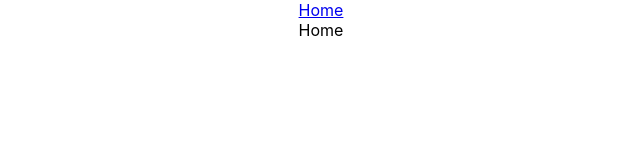
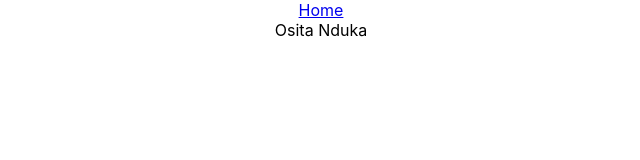
Before and after one commit to OsitaNduka/react-portfolio, a React (Create React App) app: page / in a window 1280 px wide. Shown: the top 160 px of the page, without its empty margins (319-959 px from the left). Built offline with nearby package versions, Linux system fonts and the light colour scheme.

Commit message:
modified home.js

```diff
--- a/src/App.js
+++ b/src/App.js
@@ -1,6 +1,7 @@
 import React from 'react';
 import './App.css';
 import Home from './Home';
+import {Routes, Route} from 'react-router-dom';
 
 function App() {
   return (
@@ -8,7 +9,10 @@
       <nav className='nav'>
         <a href='#' className='nav-item'>Home</a>
         </nav>
-      <Home />
+        <Routes>
+           <Route path='/' element={<Home />} />
+        </Routes>
+
     </div>
 
   );
--- a/src/Home.js
+++ b/src/Home.js
@@ -2,7 +2,7 @@
 
 function Home() {
   return (
-    <div>Home</div>
+    <div>Osita Nduka</div>
   )
 }
 
--- a/src/index.js
+++ b/src/index.js
@@ -2,7 +2,7 @@
 import ReactDOM from 'react-dom';
 import './index.css';
 import App from './App';
-import { BrowserRouter } from "react-router-dom"
+import { BrowserRouter } from "react-router-dom";
 
 
 
```
